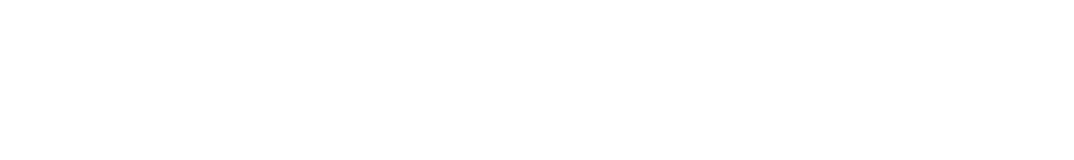
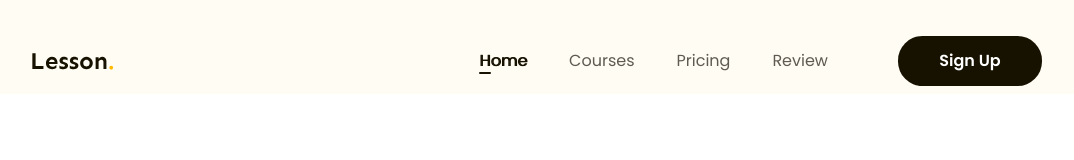
Before and after one commit to ioeparmt-ffml/f8-project-02, a plain HTML site: page index.html in a window 1280 px wide. Shown: the top 160 px of the page, without its empty margins (103-1177 px from the left). Drawn offline with Linux system fonts and the light colour scheme.

Commit message:
Làm phần Header

```diff
--- a/assets/css/styles.css
+++ b/assets/css/styles.css
@@ -0,0 +1,99 @@
+* {
+    box-sizing: border-box;
+}
+
+html {
+    font-size: 62.5%;
+}
+
+body {
+    font-size: 1.6rem;
+    font-family: "Poppins", sans-serif;
+}
+
+/* Common */
+a {
+    text-decoration: none;
+}
+
+.btn {
+    display: inline-block;
+    min-width: 118px;
+    padding: 0 16px;
+    line-height: 50px;
+    font-weight: 600;
+    font-size: 16px;
+    text-align: center;
+    color: #ffffff;
+    background-color: #171100;
+    border-radius: 24.5px;
+}
+
+.main-content {
+    width: 1170px;
+    max-width: calc(100% - 270px);
+    margin-left: auto;
+    margin-right: auto;
+}
+
+/* Header */
+
+.header {
+    background-color: #fffcf4;
+    /* background-color: orange; */
+}
+
+.header.fixed {
+    position: sticky;
+    top: -28px;
+}
+
+.header .body {
+    display: flex;
+    align-items: center;
+    padding: 36px 0 8px;
+}
+
+.nav {
+    margin-left: auto;
+}
+
+.nav ul {
+    display: flex;
+}
+
+.nav a {
+    position: relative;
+    /* Thẻ a mặc định là inline nên khi padding sẽ không đùng đẩy các phần tử chủ yếu để tăng diện tích click */
+    padding: 8px 21px;
+    font-size: 1.6rem;
+    color: #5f5b53;
+}
+
+/* Cần học thêm javascrip */
+.nav a:hover,
+.nav li.active a {
+    /* font-weight: 600; */
+    text-shadow: 1px 0 0 currentColor;
+    color: #171100;
+}
+
+.nav li.active a::after {
+    display: block;
+    position: absolute;
+    left: 21px;
+    bottom: 6px;
+    content: "";
+    width: 12px;
+    height: 2px;
+    background: #171100;
+    border-radius: 1px;
+}
+
+.header .sign-up-btn {
+    min-width: 144px;
+}
+
+.header .action {
+    margin-left: 49px;
+}
--- a/index.html
+++ b/index.html
@@ -7,8 +7,54 @@
         <!-- Reset CSS -->
         <link rel="stylesheet" href="./assets/css/reset.css" />
 
+        <!-- Embed font -->
+        <link rel="preconnect" href="https://fonts.googleapis.com" />
+        <link rel="preconnect" href="https://fonts.gstatic.com" crossorigin />
+        <link
+            href="https://fonts.googleapis.com/css2?family=Poppins:ital,wght@0,400;0,500;0,600;0,700;1,400&family=Sen:wght@700&display=swap"
+            rel="stylesheet"
+        />
+
         <!-- Styles CSS -->
         <link rel="stylesheet" href="./assets/css/styles.css" />
     </head>
-    <body></body>
+    <body>
+        <main style="height: 5000px">
+            <header class="header fixed">
+                <div class="main-content">
+                    <div class="body">
+                        <!-- Logo -->
+                        <img
+                            src="./assets/img/LogoProject2.svg"
+                            alt="Lesson"
+                            class="logo"
+                        />
+
+                        <!-- Nav -->
+                        <nav class="nav">
+                            <ul>
+                                <li class="active">
+                                    <a href="#!">Home</a>
+                                </li>
+                                <li>
+                                    <a href="#!">Courses</a>
+                                </li>
+                                <li>
+                                    <a href="#!">Pricing</a>
+                                </li>
+                                <li>
+                                    <a href="#!">Review</a>
+                                </li>
+                            </ul>
+                        </nav>
+
+                        <!-- Action -->
+                        <div class="action">
+                            <a href="#!" class="btn sign-up-btn">Sign Up</a>
+                        </div>
+                    </div>
+                </div>
+            </header>
+        </main>
+    </body>
 </html>
```
Also changed, not shown: assets/img/LogoProject2.svg (added).
